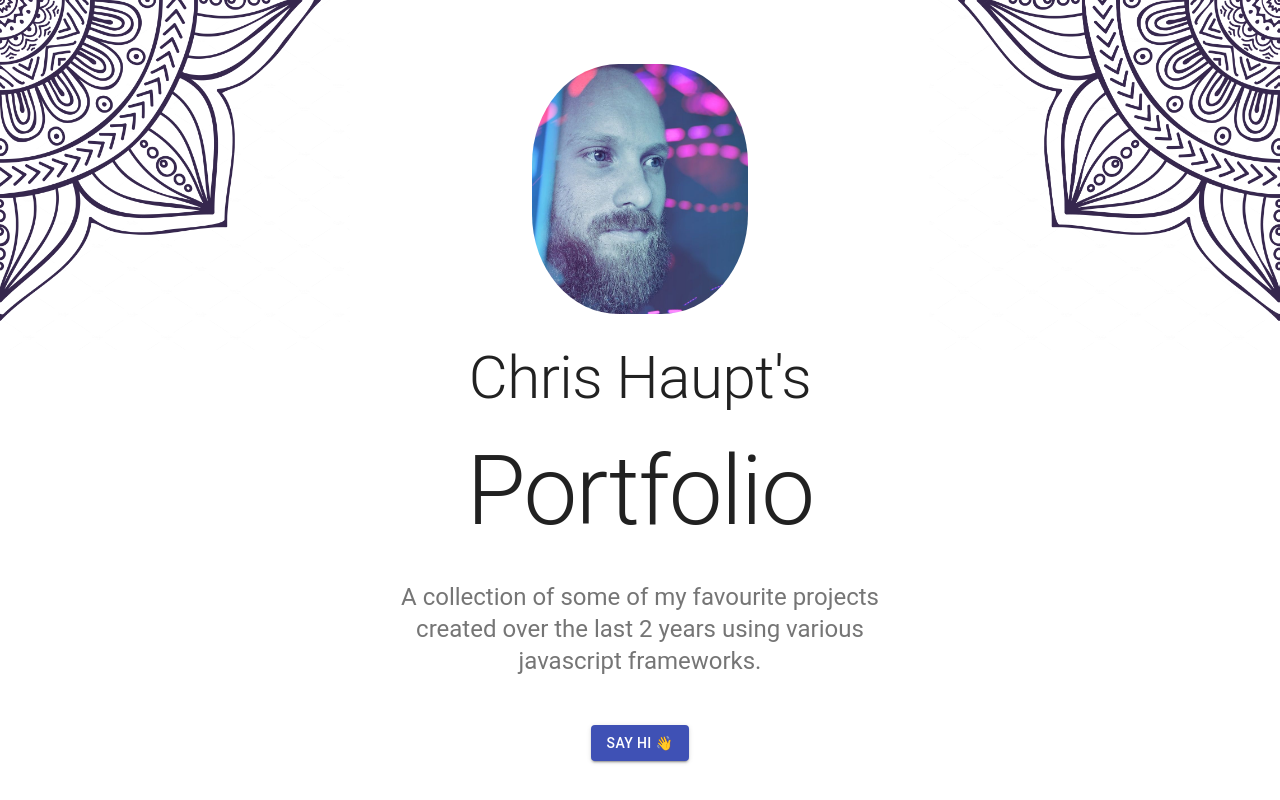
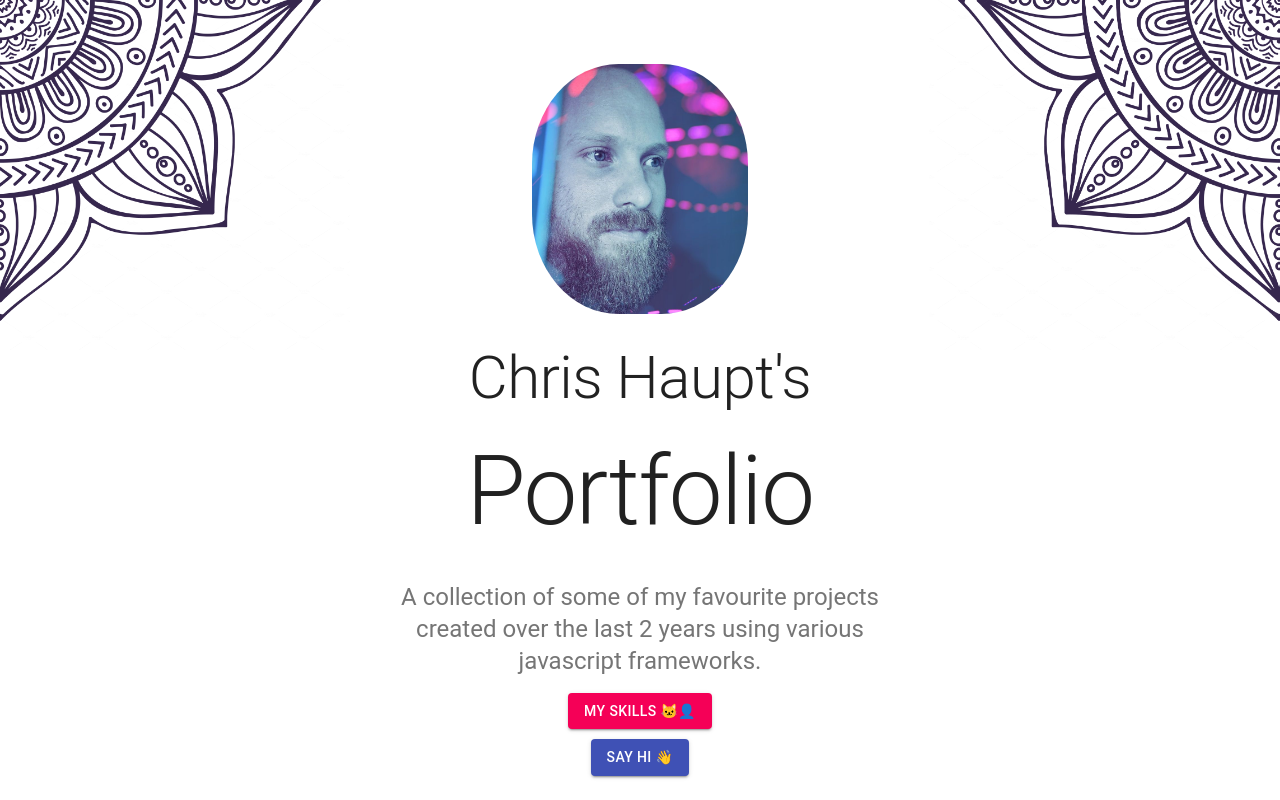
Before and after one commit to erasebegin/portfolio-2021, a React (Create React App) app: page / in a window 1280 px wide. Shown: the top 800 px of the page. Built offline with nearby package versions, Linux system fonts and the light colour scheme.

Commit message:
added tech image modal to hero

```diff
--- a/src/components/Hero.js
+++ b/src/components/Hero.js
@@ -1,4 +1,4 @@
-import React from "react";
+import React, { useState } from "react";
 import { Link } from "react-router-dom";
 import Typography from "@material-ui/core/Typography";
 import Container from "@material-ui/core/Container";
@@ -11,9 +11,22 @@ import useWidth from "../hooks/UseWidth";
 import mandala from "../media/mandala.png";
 import mandalaHalf from "../media/mandala-half.png";
 import headshot from "../media/headshot.jpg";
+import techStack from "../media/tech-stack.png";
+
+import ImageModal from "./ImageModal";
 
 export default function Hero() {
   const isMobile = useWidth();
+
+  const [modalOpen, setModalOpen] = useState(false);
+  const current = {
+    descFull: [],
+    image: techStack,
+  };
+
+  const openModal = () => {
+    setModalOpen(!modalOpen);
+  };
 
   const useStyles = makeStyles((theme) => ({
     heroContent: {
@@ -27,7 +40,8 @@ export default function Hero() {
       justifyContent: "center",
     },
     heroButtons: {
-      marginTop: theme.spacing(4),
+      marginBottom: 10,
+      textDecoration: "none",
     },
     mandala1: {
       position: "absolute",
@@ -35,7 +49,7 @@ export default function Hero() {
       top: 0,
       right: 0,
       transform: "translate(0, -50%)",
-      overflow: "hidden"
+      overflow: "hidden",
     },
     mandala2: {
       position: "absolute",
@@ -56,6 +70,11 @@ export default function Hero() {
 
   return (
     <div className={classes.heroContent}>
+      <ImageModal
+        isOpen={modalOpen}
+        current={current}
+        closeModal={() => setModalOpen(false)}
+      />
       <img src={mandalaHalf} className={classes.mandala1} />
       <img src={mandala} className={classes.mandala2} />
       <Container maxWidth="sm" className={classes.innerContainer}>
@@ -87,20 +106,25 @@ export default function Hero() {
           A collection of some of my favourite projects created over the last 2
           years using various javascript frameworks.
         </Typography>
-        <div className={classes.heroButtons}>
-          <Grid container spacing={2} justify="center">
+        <div className={classes.heroButtonContainer}>
+          <Grid container spacing={4} justify="center" align="center">
             <Grid item>
-              <Link to="/contact">
-                <Button variant="contained" color="primary">
-                  Say hi 👋
-                </Button>
-              </Link>
+              <Button
+                variant="contained"
+                color="secondary"
+                className={classes.heroButtons}
+                onClick={openModal}
+              >
+                My skills 🐱‍👤
+              </Button>
+              <Grid item>
+                <Link className={classes.heroButtons} to="/contact">
+                  <Button variant="contained" color="primary">
+                    Say hi 👋
+                  </Button>
+                </Link>
+              </Grid>
             </Grid>
-            {/* <Grid item>
-                <Button variant="outlined" color="primary">
-                  Secondary action
-                </Button>
-              </Grid> */}
           </Grid>
         </div>
       </Container>
```
Also changed, not shown: src/media/tech-stack.png (added).
